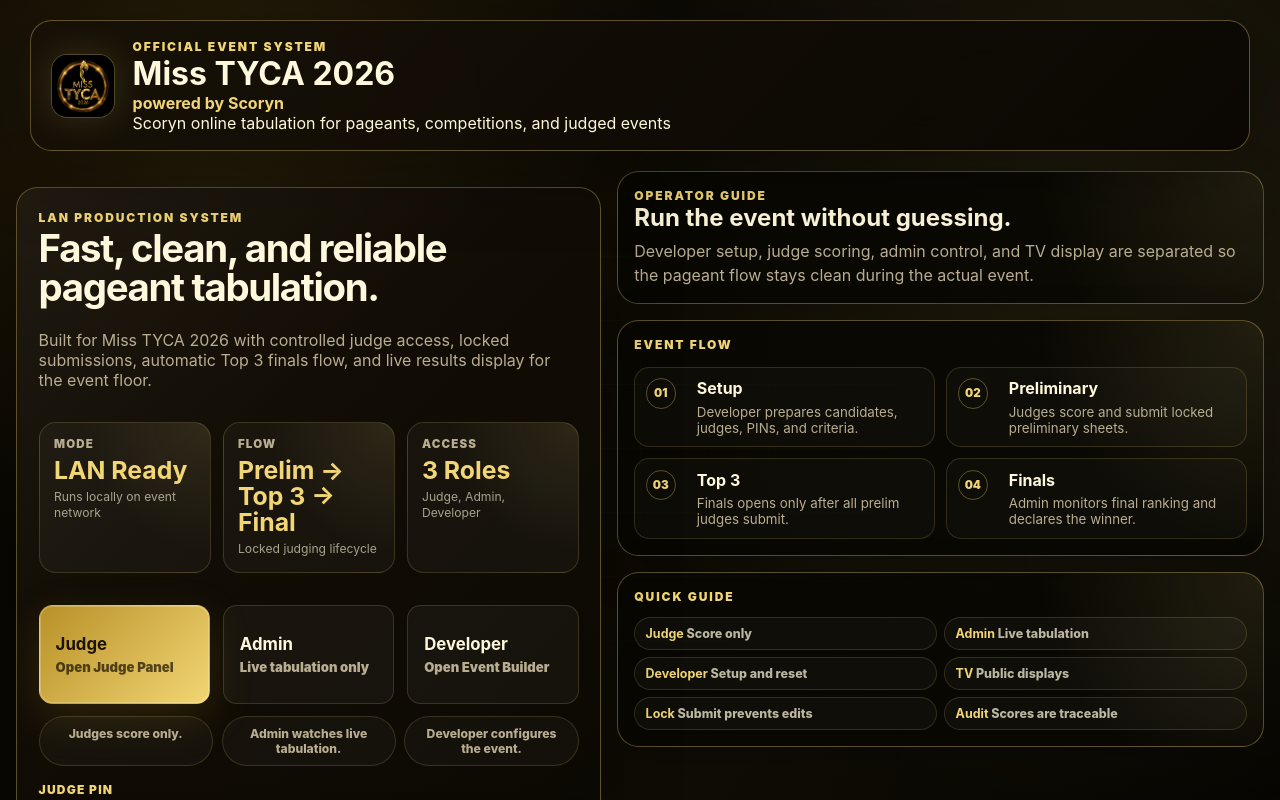
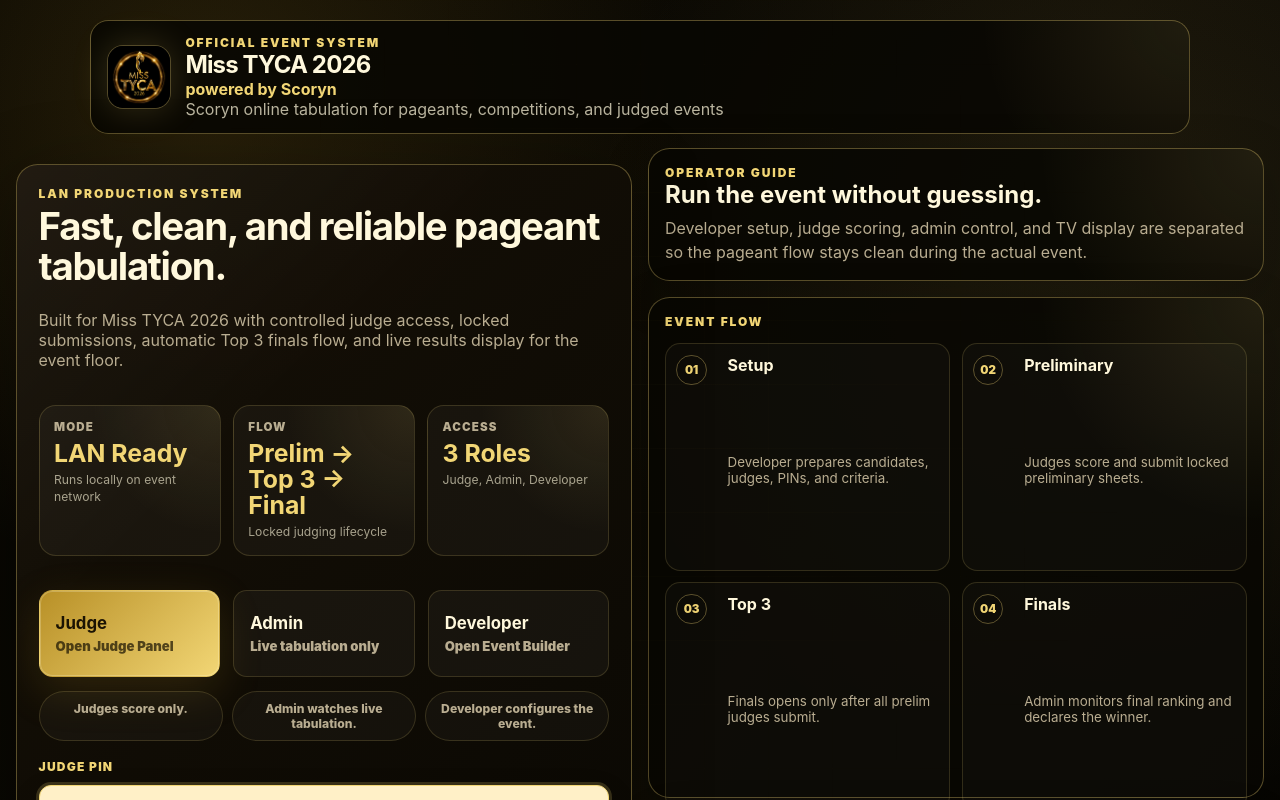
Before and after one commit to DevN4iru/scoryn-tyca-lan, a React (Vite) app: page / in a window 1280 px wide. Shown: the top 800 px of the page. Built offline with nearby package versions, Linux system fonts and the light colour scheme.

Commit message:
Clean landing layout and use official TYCA logo

```diff
--- a/src/App.jsx
+++ b/src/App.jsx
@@ -107,8 +107,8 @@
   return (
     <footer className="site-credit-footer">
       <div className="footer-ribbon">
-        <span>Happy Fiesta from us!</span>
-        <strong>Made for Miss TYCA 2026</strong>
+        <strong>Miss TYCA 2026</strong>
+        <span>Official LAN Tabulation System</span>
         <span>Powered by Scoryn</span>
       </div>
 
@@ -221,6 +221,16 @@
 
   return (
     <main className="page landing-page">
+      <section className="landing-brand-banner">
+        <EventLogo />
+        <div>
+          <div className="eyebrow">Official Event System</div>
+          <h1>Miss TYCA 2026</h1>
+          <strong>powered by Scoryn</strong>
+          <p>Scoryn online tabulation for pageants, competitions, and judged events</p>
+        </div>
+      </section>
+
       <div className="landing-shell">
         <section className="hero-card landing-login-card">
           <div className="eyebrow">LAN Production System</div>
@@ -1252,12 +1262,7 @@
   if (tv === 'final') return <TvDisplay type="final" />;
 
   if (!user) {
-    return (
-      <>
-        <Header />
-        <Login onLogin={setUser} />
-      </>
-    );
+    return <Login onLogin={setUser} />;
   }
 
   if (user.role === 'admin') return <AdminDashboard user={user} onLogout={logout} />;
--- a/src/styles.css
+++ b/src/styles.css
@@ -1626,3 +1626,192 @@
 .logo-mark {
   overflow: hidden;
 }
+
+
+/* =========================================================
+   COMBINED_LANDING_REAL_LOGO_FIX
+   Real TYCA image logo, aligned landing banner, cleaner cards, cleaned footer ribbon.
+   ========================================================= */
+
+.top-card {
+  position: relative !important;
+  top: auto !important;
+  z-index: 1 !important;
+}
+
+.event-logo {
+  flex: 0 0 auto;
+  display: grid;
+  place-items: center;
+  width: 4rem;
+  height: 4rem;
+  border: 1px solid var(--line);
+  border-radius: 1rem;
+  overflow: hidden;
+  background: #000;
+  box-shadow:
+    inset 0 0 0 1px rgba(255, 255, 255, 0.05),
+    0 0 36px rgba(242, 214, 117, 0.18);
+}
+
+.event-logo.small {
+  width: 3.1rem;
+  height: 3.1rem;
+  border-radius: 0.85rem;
+}
+
+.event-logo img {
+  width: 100%;
+  height: 100%;
+  object-fit: cover;
+  display: block;
+}
+
+/* Aligned upper landing banner, replacing the uneven separate header. */
+.landing-brand-banner {
+  display: flex;
+  align-items: center;
+  gap: 0.9rem;
+  width: min(100%, 1100px);
+  margin: 0 auto 0.85rem;
+  border: 1px solid var(--line);
+  border-radius: 1.15rem;
+  padding: 0.85rem 1rem;
+  background:
+    radial-gradient(circle at top right, rgba(242, 214, 117, 0.1), transparent 13rem),
+    rgba(8, 7, 3, 0.88);
+}
+
+.landing-brand-banner h1,
+.landing-brand-banner p {
+  margin: 0;
+}
+
+.landing-brand-banner h1 {
+  letter-spacing: -0.035em;
+}
+
+.landing-brand-banner strong {
+  display: block;
+  color: var(--gold);
+  margin-top: 0.05rem;
+}
+
+.landing-brand-banner p {
+  color: rgba(255, 248, 220, 0.72);
+}
+
+.landing-page {
+  width: min(1500px, calc(100vw - 2rem));
+}
+
+.landing-shell {
+  grid-template-columns: minmax(500px, 1fr) minmax(500px, 1fr);
+  align-items: stretch;
+}
+
+.landing-login-card,
+.system-guide-panel {
+  min-height: 100%;
+}
+
+.landing-login-card {
+  justify-content: space-between;
+}
+
+.hero-highlights,
+.role-grid {
+  grid-template-columns: repeat(3, minmax(0, 1fr));
+}
+
+.hero-highlights .mini-stat,
+.role {
+  min-height: 5.4rem;
+}
+
+.system-guide-panel {
+  grid-template-rows: auto 1fr auto;
+}
+
+.guide-card {
+  padding: 1rem;
+  min-height: unset;
+}
+
+.guide-hero {
+  min-height: 7.4rem;
+}
+
+.guide-flow-card .guide-steps {
+  grid-template-columns: repeat(2, minmax(0, 1fr));
+  height: 100%;
+}
+
+.guide-flow-card .guide-steps div {
+  min-height: 5rem;
+}
+
+.guide-steps div {
+  grid-template-columns: 2.4rem 1fr;
+  padding: 0.65rem;
+}
+
+.guide-steps span {
+  width: 1.9rem;
+  height: 1.9rem;
+  font-size: 0.72rem;
+}
+
+.quick-guide-grid span {
+  min-height: 2.35rem;
+  display: flex;
+  align-items: center;
+  gap: 0.3rem;
+}
+
+/* Clean official footer ribbon. */
+.footer-ribbon {
+  gap: 0.6rem 1rem;
+}
+
+.footer-ribbon span,
+.footer-ribbon strong {
+  white-space: nowrap;
+}
+
+.site-credit-footer {
+  margin-top: 0.9rem;
+}
+
+@media (max-width: 1180px) {
+  .landing-brand-banner,
+  .landing-shell {
+    width: min(100%, 980px);
+  }
+
+  .landing-shell,
+  .guide-flow-card .guide-steps {
+    grid-template-columns: 1fr;
+  }
+
+  .system-guide-panel {
+    grid-template-rows: auto;
+  }
+}
+
+@media (max-width: 720px) {
+  .landing-brand-banner {
+    align-items: flex-start;
+    border-radius: 1rem;
+  }
+
+  .hero-highlights,
+  .role-grid {
+    grid-template-columns: 1fr;
+  }
+
+  .footer-ribbon span,
+  .footer-ribbon strong {
+    white-space: normal;
+  }
+}
```
